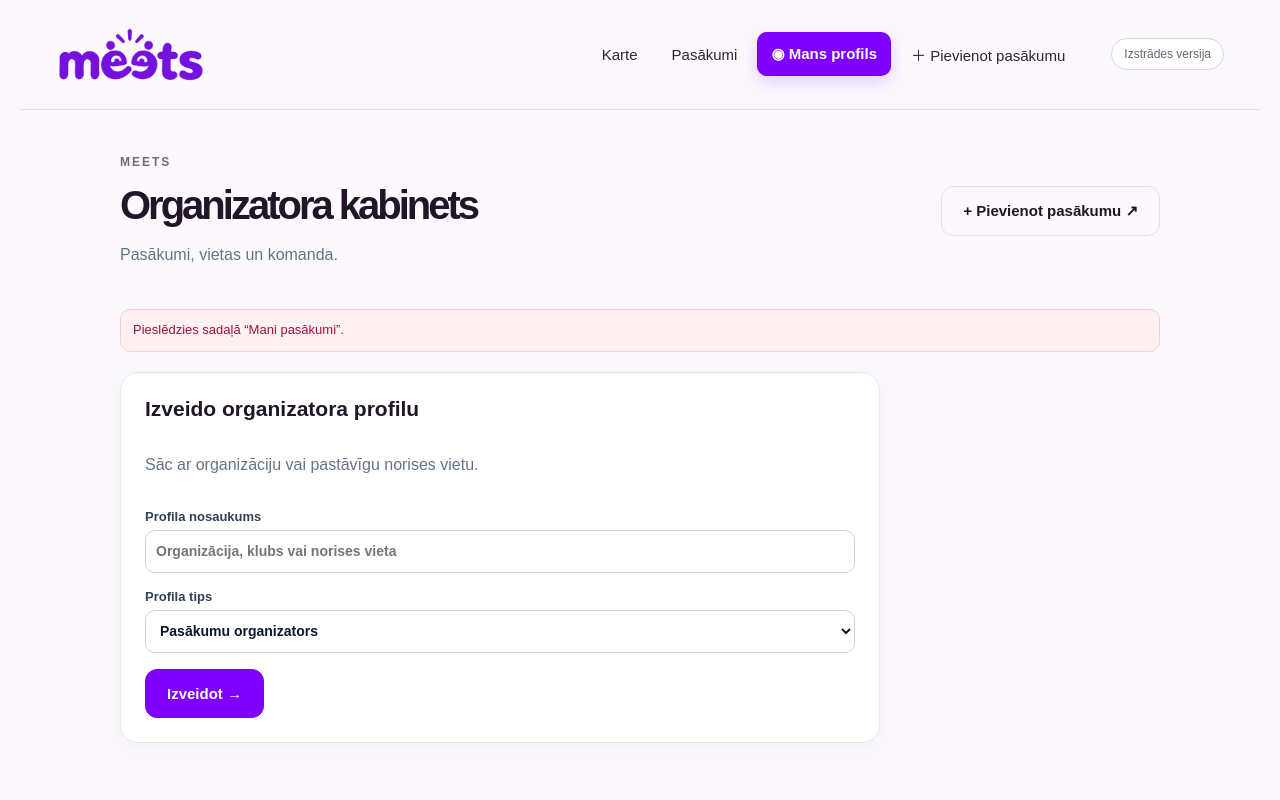
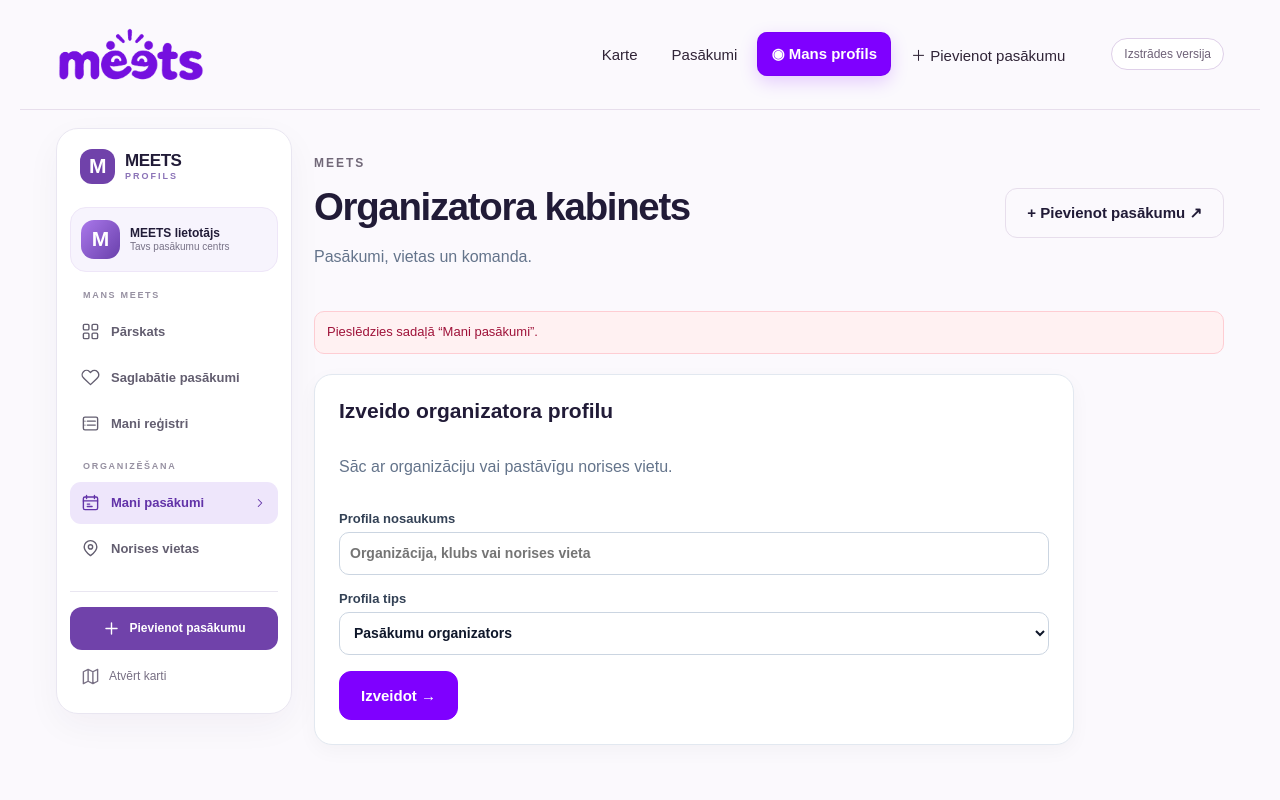
Before and after one commit to girtspolis1-sudo/meets-2, a Next.js app: page /organizators in a window 1280 px wide. Shown: the top 800 px of the page. Built offline with nearby package versions, Linux system fonts and the light colour scheme.

Commit message:
feat: connect profile sidebar across saved events, registries and organizer; promote profile in top navigation

```diff
--- a/app/organizators/page.jsx
+++ b/app/organizators/page.jsx
@@ -5,6 +5,7 @@ import {rigaDate} from '../../lib/meets-personal.js';
 import {EVENT_CATEGORIES} from '../../lib/event-entry.js';
 import VenueLocationPicker from './venue-location-picker.jsx';
 import WeeklySchedule from '../components/weekly-schedule.jsx';
+import ProfileShell from '../components/profile-shell.jsx';
 import {countOccurrences,cleanPrice} from '../../lib/event-schedule.js';
 
 const SESSION='meets_user_session_v1';
@@ -34,6 +35,8 @@ export default function OrganizerPage({initialKind='organizer'}){
  useEffect(()=>{
   try{setCurrentUserId(JSON.parse(localStorage.getItem(SESSION)||'null')?.user?.id||'');}catch{}
   refresh().catch(e=>setError(e.message));
+  const desiredPanel=new URLSearchParams(window.location.search).get('panel');
+  if(['venues','events','team'].includes(desiredPanel))setPanel(desiredPanel);
   const invite=new URLSearchParams(window.location.search).get('invite');
   if(invite){
    call('acceptInvite',{invite_token:invite}).then(()=>{window.history.replaceState(null,'',window.location.pathname);setNotice('Uzaicinājums pieņemts.');refresh();setPanel('team');}).catch(e=>setError(e.message));
@@ -90,7 +93,7 @@ export default function OrganizerPage({initialKind='organizer'}){
   }
   setError('');setDraftStep(step=>Math.min(2,step+1));
  }
- return <section className="meets-organizer-page">
+ return <ProfileShell><section className="meets-organizer-page">
   <div className="meets-account-heading"><div><p className="eyebrow">MEETS</p><h1>Organizatora kabinets</h1><p className="meets-muted">Pasākumi, vietas un komanda.</p></div><Link className="button" href="/registre-pasakumu/vienkarsi">+ Pievienot pasākumu ↗</Link></div>
   {error&&<p className="meets-inline-error" role="alert">{error}</p>}
   {notice&&<p className="meets-organizer-success" role="status">{notice}</p>}
@@ -210,5 +213,5 @@ export default function OrganizerPage({initialKind='organizer'}){
     </form>}
    </>}
   </>}
- </section>;
+ </section></ProfileShell>;
 }
```
